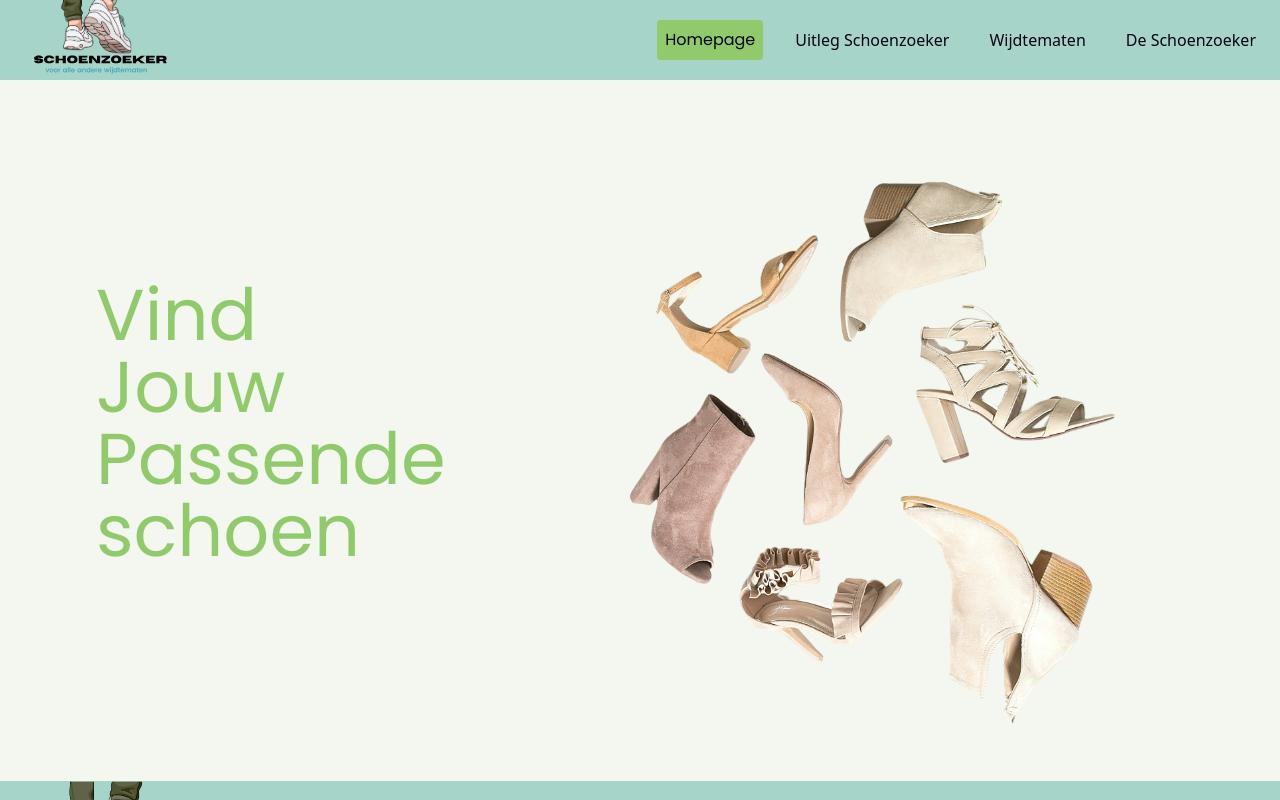
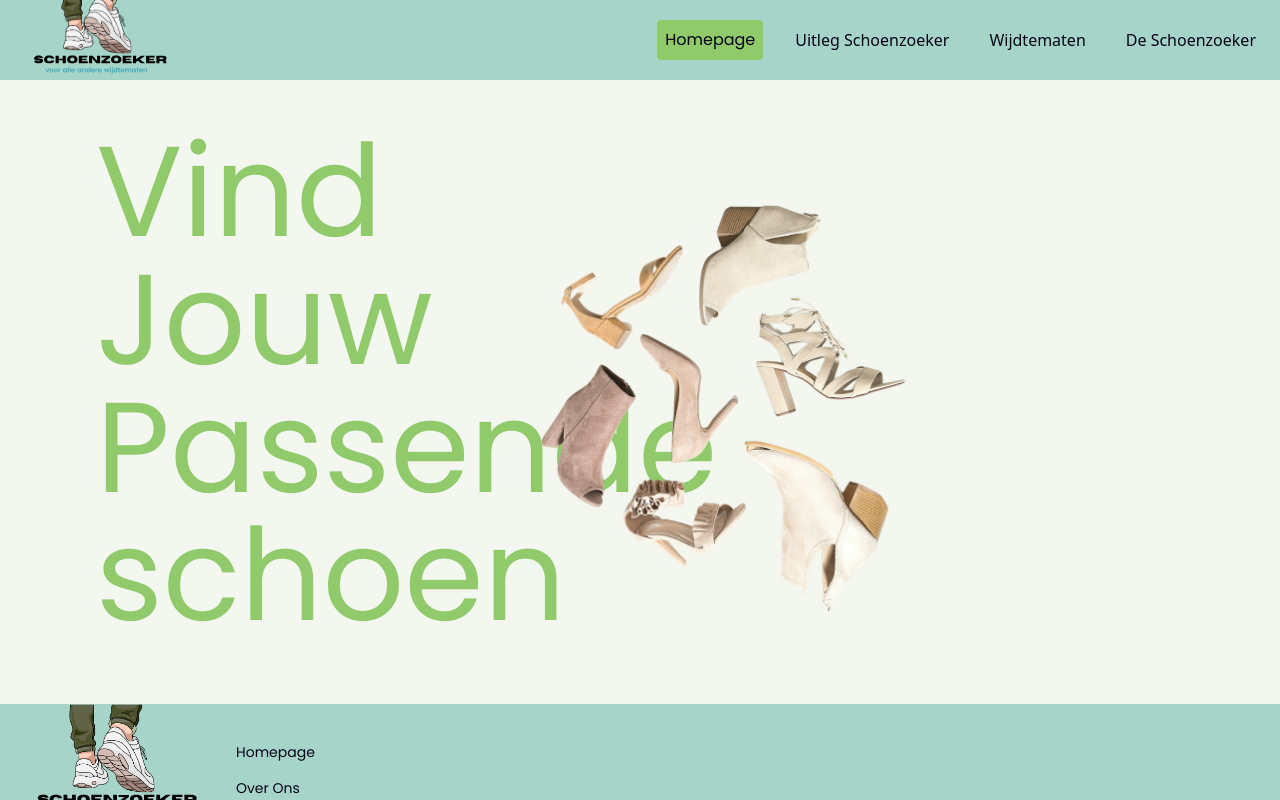
Before and after one commit to 97016086/de-schoenzoeker, a React (Create React App) app: page / in a window 1280 px wide. Shown: the top 800 px of the page. Built offline with nearby package versions, Linux system fonts and the light colour scheme.

Commit message:
changed the layout for mobile

```diff
--- a/src/components/hero.jsx
+++ b/src/components/hero.jsx
@@ -3,18 +3,18 @@ import shoeImage from "../images/jaclyn-moy-ugZxwLQuZec-unsplash-removebg.png";
 
 const hero = () => {
   return (
-    <section className="flex flex-col	md:flex-row	justify-between	items-center	py-12	px-6	md:px-24  ">
-      <div className="md:w-1/2	text-left	mb-8	min-w-1	md:mb-0">
-        <h1 className="text-7xl font-display	text-[#91ca6b] 	mb-4	max-w-72  ">
+    <section className="flex flex-col	lg:flex-row	justify-between	items-center	py-12	px-6	md:px-24  ">
+      <div className="w-full lg:w-1/2	text-left	mb-8	min-w-1	md:mb-0">
+        <h1 className="text-6xl md:text-9xl font-display	text-[#91ca6b] 	mb-4	max-w-72  ">
           Vind Jouw Passende schoen
         </h1>
       </div>
-      <div className="md:block hidden">
+      <div className=" lg:block hidden  justify-center">
         <img
           fetchpriority="high"
           src={shoeImage}
           alt="een afbeelding met verschillende soort schoenen erop."
-          className="max-w-full	h-auto object-contain"
+          className="w-3/4 lg:max-w-full	h-auto object-contain"
         />
       </div>
     </section>
```
